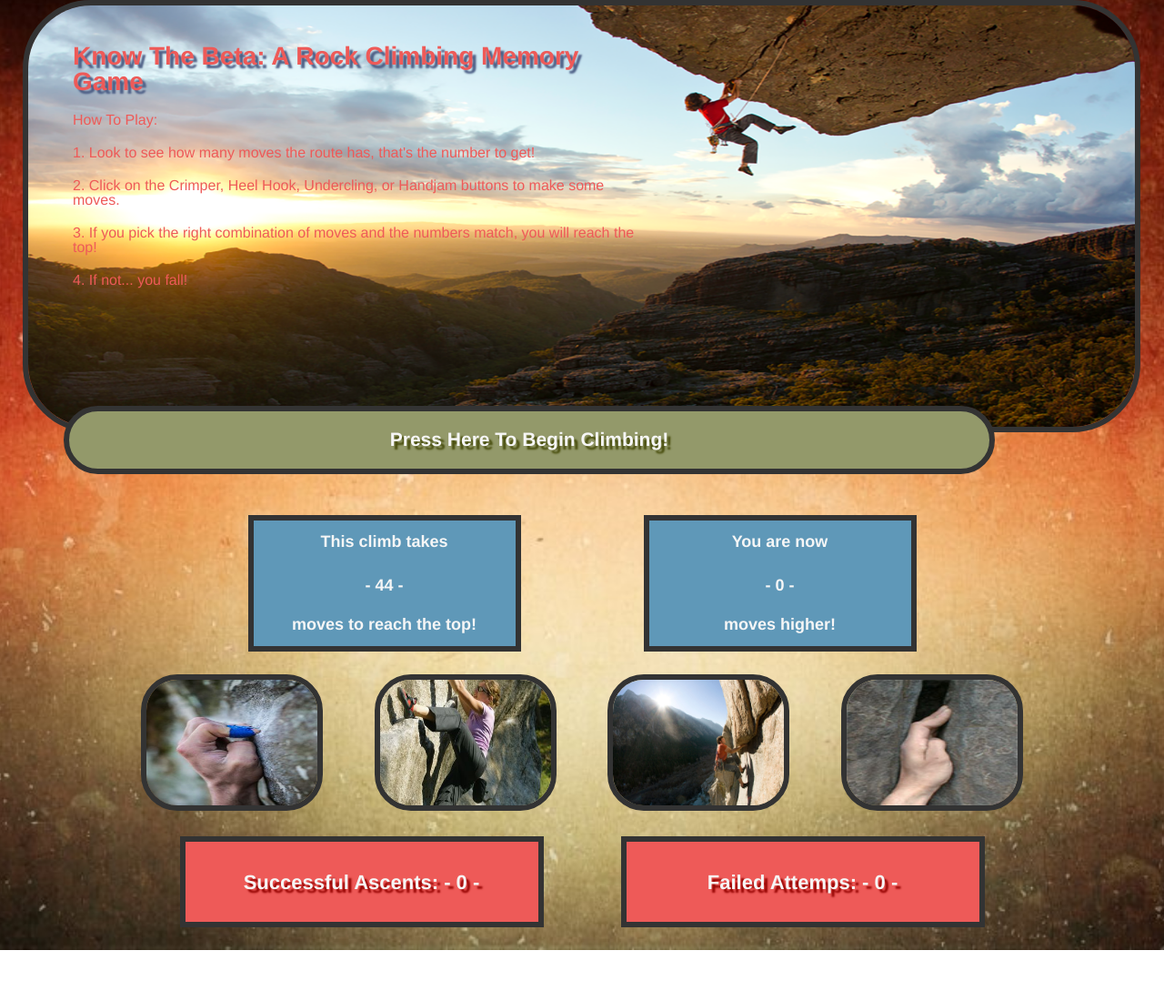
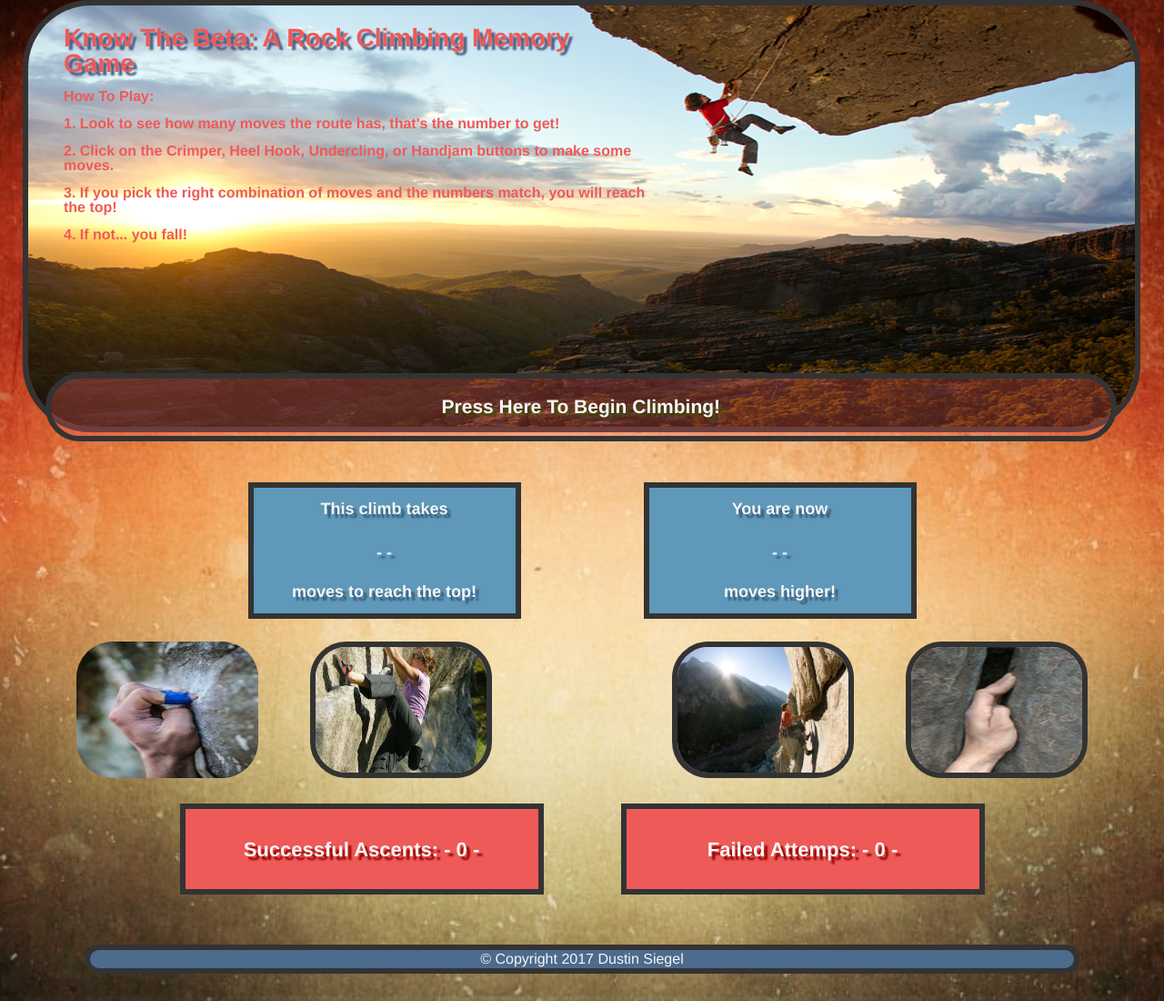
Before and after one commit to DustinSiegel/week-4-game, a plain HTML site: page index.html in a window 1280 px wide. Shown: the part 25-1125 px from the top of the page at 91% size. Before the commit the page ends 1069 px from the top, so only its background shows below. Drawn offline with nearby package versions, Linux system fonts and the light colour scheme.

```diff
--- a/assets/css/style.css
+++ b/assets/css/style.css
@@ -9,14 +9,15 @@
 
 p {
 	width: 50%;
-	margin: 20px 0px 0px 80px;
+	margin: 20px 0px -6px 70px;
+	font-weight: 700;
 	font-family:"Avant Garde", "Helvetica Neue", "Helvetica", "sans-serif";
 	color: #ee5a58;
 }
 
 .textbox {
-	margin-top: -475px;
-	margin-bottom: 130px;
+	margin-top: -495px;
+	margin-bottom: 150px;
 }
 
 .gameTitle {
@@ -56,10 +57,10 @@
 }
 
 .box {
-	width: 80%;
+	width: 92%;
 	height: 75px;
-	margin: 0px 0px 70px 70px;
-	background-color: #93996a;
+	margin: 0px 0px 50px 50px;
+	background-color: rgba(238,90,88, .30);
 	border-radius: 45px;
 	position: absolute;
 
@@ -81,12 +82,21 @@
 	margin-bottom: 25px;
 }
 
+.box4 {
+	width: 96%;
+	height: 32px;
+	border-radius: 45px;
+	background-color: #4c6b8d;
+	margin: 30px 0px 30px 0px;
+}
+
 .displayText {
 	color: #f6f6f6;
 	text-align: center;
 	font-size: 18PX;
 	font-weight: 700;
 	font-family:"Avant Garde", "Helvetica Neue", "Helvetica", "sans-serif";
+	text-shadow: 4px 4px 2px #33587a;
 }
 
 .displayText2 {
@@ -108,6 +118,13 @@
 	text-shadow: 4px 4px 2px #464b0a;
 }
 
+.displayText4 {
+	color: #f6f6f6;
+	font-family: "avant Garde", "Helvetica Neue", "Helvetica", "sans-serif";
+	text-align: center;
+	margin-top: 2px;
+}
+
 
 .spacer {
 	margin-top: 14px
--- a/assets/javascript/game.js
+++ b/assets/javascript/game.js
@@ -1,18 +1,27 @@
- var moveStack = 0;
 var goalOptions = [24, 25, 26, 27, 28, 29, 30, 31, 32, 33, 34, 35, 36, 37, 38, 39, 40, 41, 42, 43, 44, 45, 46, 47, 48, 49, 50, 51, 52, 53, 54, 55, 56, 57, 58, 59, 60, 61,61,];
 var moveOptions = [1, 2, 3, 4, 5, 6, 7, 8, 9, 10, 11, 12];
-var numberGoal = goalOptions[Math.floor(Math.random() * goalOptions.length)];
-var movePowerA = moveOptions[Math.floor(Math.random() * moveOptions.length)];
-var movePowerB = moveOptions[Math.floor(Math.random() * moveOptions.length)];
-var movePowerC = moveOptions[Math.floor(Math.random() * moveOptions.length)];
-var movePowerD = moveOptions[Math.floor(Math.random() * moveOptions.length)];
+var moveStack = 0;
+var numberGoal = 0;
+var movePowerA = 0;
+var movePowerB = 0;
+var movePowerC = 0;
+var movePowerD = 0;
 var wins = 0;
 var losses = 0;
 
-$("#moveGoal").text(numberGoal);
-$("#movesDone").text(moveStack);
 $("#winDisplay").text(wins);
 $("#lossDisplay").text(losses);
+
+$(".startGame").on("click", function() {
+	moveStack = 0;
+	numberGoal = goalOptions[Math.floor(Math.random() * goalOptions.length)];
+	movePowerA = moveOptions[Math.floor(Math.random() * moveOptions.length)];
+	movePowerB = moveOptions[Math.floor(Math.random() * moveOptions.length)];
+	movePowerC = moveOptions[Math.floor(Math.random() * moveOptions.length)];
+	movePowerD = moveOptions[Math.floor(Math.random() * moveOptions.length)];
+	$("#moveGoal").text(numberGoal);
+	$("#movesDone").text(moveStack);
+});
 
 $(".crimp").on("click", function() {
 	moveStack += movePowerA;
@@ -80,10 +89,3 @@
     $("#lossDisplay").text(losses);
     }
 });
-
-$(".startGame").on("click", function() {
-	numberGoal = goalOptions[Math.floor(Math.random() * goalOptions.length)];
-	moveStack = 0;
-	$("#moveGoal").text(numberGoal);
-	$("#movesDone").text(moveStack);
-});
--- a/index.html
+++ b/index.html
@@ -54,14 +54,19 @@
 				</div>
 			</div>
 
-			<div id="moves" class="container wrap">
+			<div class="row">
+
+			<div id="moves" class="col-lg-6 container">
 				<div>
-					<img  class="photo border crimp" src="assets/images/a86ce1d79f3b71987dd7780f0a5db848.jpg">
+					<img  class="photo order crimp" src="assets/images/a86ce1d79f3b71987dd7780f0a5db848.jpg">
 				</div>
 
 				<div>
 					<img class="photo border heelHook" src="assets/images/86490517.jpg">
 				</div>
+			</div>
+
+			<div id="moves" class="col-lg-6 container">
 
 				<div>
 					<img class="photo border underCling" src="assets/images/burr111908_090.jpg">
@@ -83,11 +88,18 @@
 				</div>
 			</div>
 
+			<div class="container">
+				<div class="box4 border">
+					<h3 class="displayText4">© Copyright 2017 Dustin Siegel</h3>
+				</div>
+			</div>
+
 <!-- Link to jQuery -->
 		<script type="text/javascript" src="https://code.jquery.com/jquery-2.2.0.min.js"></script>
 
 <!-- Link to my javaScript file -->
-		<script src="assets/javaScript/game.js"></script>
+		<script src="assets/
+		javaScript/game.js"></script>
 
 		</body>
 
```
